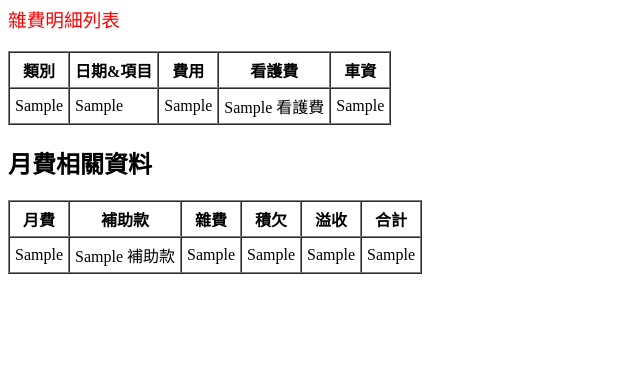
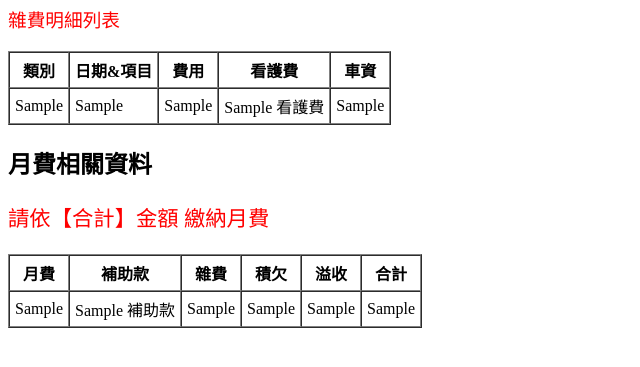
Before and after one commit to ls471471/expense-query-app, a Flask app: template templates/index.html in a window 1280 px wide. Shown: the part 267-634 px from the top of the page, without its empty margins (0-640 px from the left). Run offline with Flask 3, Linux system fonts and the light colour scheme; the template is opened without the code that fills it: most values are stand-ins (such as "Sample title", 1, 10 or a date in 2020); parts of the project's set-up code (start-up, migrations or seed data) failed here and were passed over.

Commit message:
Update index.html

```diff
--- a/templates/index.html
+++ b/templates/index.html
@@ -43,6 +43,7 @@
 
     {% if roster_info %}
         <h2>月費相關資料</h2>
+        <p style="color:red; font-size:16pt;">請依【合計】金額 繳納月費</p>
         <table border="1" cellpadding="5" cellspacing="0">
             <thead>
                 <tr>
```
